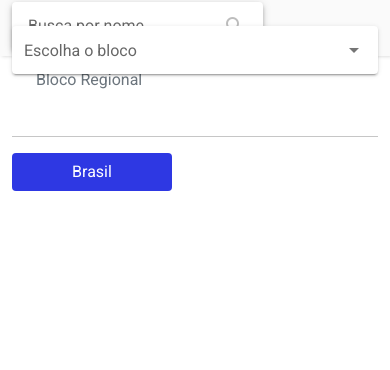
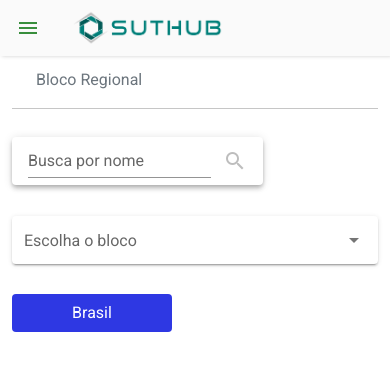
Before and after one commit to gilsonrusso/suthub-challenge-frontend-vuejs, a Vue app: page /regions in a window 390 px wide. Shown: the top 370 px of the page. Built offline with nearby package versions, Linux system fonts and the light colour scheme.

Commit message:
add tag divider

```diff
--- a/src/pages/Regions/RegionBloc.vue
+++ b/src/pages/Regions/RegionBloc.vue
@@ -12,6 +12,7 @@
       </ol>
     </nav>
 
+    <v-divider></v-divider>
     <v-row class="d-flex justify-content-end">
       <v-col cols="12" xs="12" sm="12" md="3" lg="3" class="search">
         <v-card class="pa-0 search-input" flat>
@@ -40,7 +41,6 @@
         ></v-select>
       </v-col>
     </v-row>
-    <v-divider></v-divider>
     <button @click="getBrazilData" class="btn">Brasil</button>
 
     <v-row>
@@ -183,7 +183,15 @@
 }
 .filter,
 .search-input {
-  margin-top: -118px;
+  margin-top: -135px;
   background-color: transparent;
 }
+
+@media (max-width: 769px) {
+  .filter,
+  .search-input {
+    margin-top: 0;
+    background-color: transparent;
+  }
+}
 </style>
```
